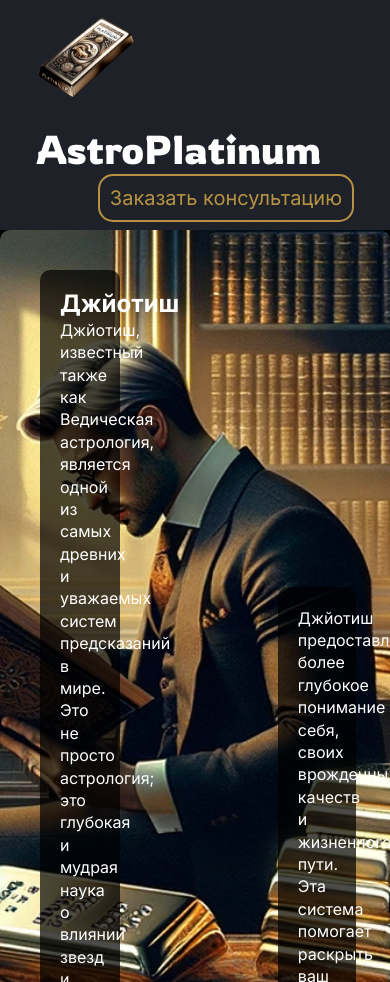
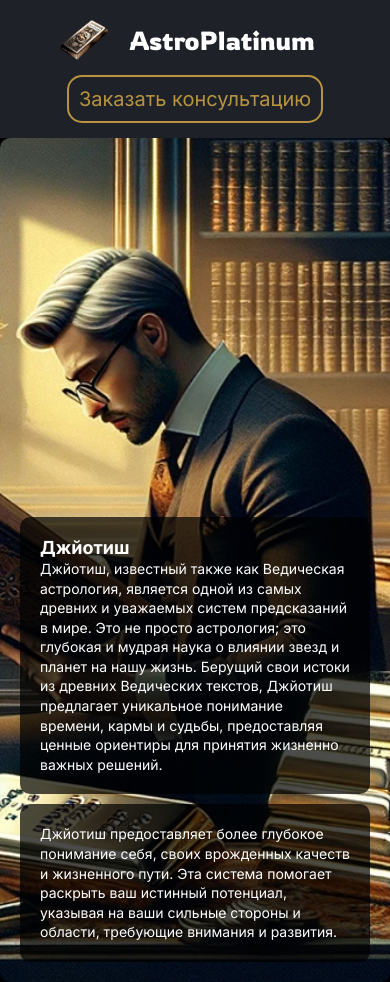
Before and after one commit to MilaRut/astroplatinum, a PHP site: page / in a window 390 px wide. Shown: the top 982 px of the page. Run offline with PHP 8.4, Linux system fonts and the light colour scheme; some libraries are stand-ins or nearby versions; grey boxes are pictures that could not be loaded.

Commit message:
add responsive styles

```diff
--- a/index.html
+++ b/index.html
@@ -501,7 +501,7 @@
         <div class="eventList">
           <div class="event">
             <div class="form-group">
-              <h3 class="form-title">Описание события<br>&nbsp;</h3>
+              <h3 class="form-title">Описание события</h3>
               <input type="text" class="form-control" value="Запуск первого успешного проекта" readonly>
             </div>
             <div class="form-group">
@@ -511,7 +511,7 @@
           </div>
           <div class="event">
             <div class="form-group">
-              <h3 class="form-title">Описание события<br>&nbsp;</h3>
+              <h3 class="form-title">Описание события</h3>
               <input type="text" class="form-control"
                 value="С февраля 2015 примерно по декабрь 2017 была черная полоса, которую я успешно преодолел" readonly>
             </div>
@@ -522,7 +522,7 @@
           </div>
           <div class="event">
             <div class="form-group">
-              <h3 class="form-title">Описание события<br>&nbsp;</h3>
+              <h3 class="form-title">Описание события</h3>
               <input type="text" class="form-control"
                 value="Рождение сына" readonly>
             </div>
--- a/script.js
+++ b/script.js
@@ -78,6 +78,20 @@ document.addEventListener('DOMContentLoaded', function () {
       loop: false,
       slidesPerView: '3',
       spaceBetween: 20,
+      breakpoints: {
+        360: {
+          slidesPerView: 1,
+          spaceBetween: 20,
+        },
+        768: {
+          slidesPerView: 2,
+          spaceBetween: 20,
+        },
+        1024: {
+          slidesPerView: 3,
+          spaceBetween: 20,
+        }
+      },
     });
   };
 
--- a/style.css
+++ b/style.css
@@ -505,7 +505,7 @@ p.testimonial-text {
 
 .eventList .event {
     display: grid;
-    align-items: center;
+    align-items: end;
     grid-template-columns: 1fr auto auto;
     gap: 10px;
 }
@@ -515,7 +515,7 @@ p.testimonial-text {
 }
 
 .eventList .event .btn {
-    margin-top: 12px;
+    margin-bottom: 15px;
 }
 
 .btn-primary:not(:disabled):not(.disabled).active:focus,
@@ -582,6 +582,7 @@ p.testimonial-text {
 
 .form-group {
     position: relative;
+    margin-bottom: 15px;
 }
 
 .form-check {
@@ -811,6 +812,14 @@ textarea:focus::placeholder {
     margin-bottom: 20px;
 }
 
+.modal .event .form-group{
+    height: 100%;
+    display: flex;
+    flex-direction: column;
+    justify-content: space-between;
+    margin-bottom: 0;
+}
+
 .modal .form-title {
     margin-bottom: 5px;
 }
@@ -818,3 +827,116 @@ textarea:focus::placeholder {
 .modal input {
     font-size: 13px;
 }
+
+@media screen and (max-width: 1023px) {
+    .navbar {
+        justify-content: center;
+        padding: 15px;
+    }
+
+    .logo {
+        max-width: 50px;
+        margin-right: 20px;
+        margin-bottom: 10px !important;
+    }
+
+    .navbar-brand {
+        font-size: 26px;
+        margin-bottom: 10px;
+    }
+
+    .header-btn {
+        margin: 0 auto;
+    }
+
+    .section-box .container {
+        padding: 20px;
+        align-content: end;
+        align-items: flex-end;
+    }
+
+    .section-box .container-grid {
+        grid-template-columns: auto;
+        gap: 10px;
+        justify-content: center;
+    }
+
+    .section-box .text-block {
+        max-width: 100%;
+        height: fit-content;
+        margin: 0;
+    }
+
+    .section-box .text-block h2 {
+        font-size: 18px;
+    }
+
+    .section-box .text-block p {
+        font-size: 14px;
+    }
+
+    .health .container {
+        align-items: flex-end;
+    }
+
+    .spiritual .container {
+        align-items: flex-end;
+    }
+
+    .testimonials,
+    .consultation-form {
+        padding: 30px 0;
+    }
+
+    .testimonials h2,
+    .consultation-form h2 {
+        font-size: 30px;
+    }
+
+    .consultation-form form {
+        max-width: 100%;
+        padding: 20px;
+    }
+
+    .consultation-form .form-title {
+        font-size: 16px;
+    }
+
+    .consultation-form .form-control {
+        font-size: 14px;
+    }
+
+    #approximateTimeFields .form-group {
+        min-width: 100px;
+    }
+
+    #approximateTimeFields .form-group label {
+        font-size: 12px;
+    }
+
+    #rectificationFields p {
+        font-size: 14px;
+    }
+
+    .eventList .event {
+        grid-template-columns: auto;
+        gap: 0;
+    }
+
+    .modal__wrapper {
+        padding: 40px 20px;
+    }
+
+    .modal__content {
+        width: 100%;
+        padding: 50px 20px 20px;
+    }
+
+    .modal .form-group {
+        margin-bottom: 5px;
+    }
+
+    .modal .form-group .form-title {
+        margin-bottom: 5px;
+    }
+}
```
